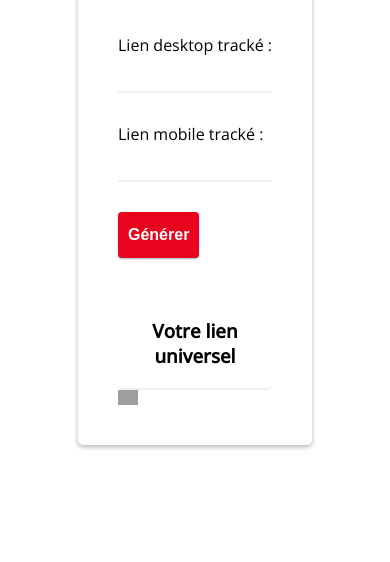
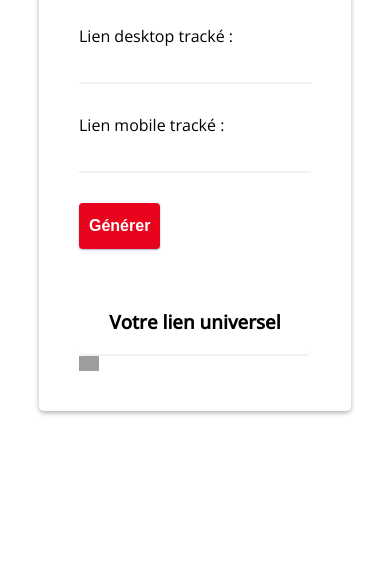
Before and after one commit to CodeurCopieur/generator-universal-link, a plain HTML site: page index.html in a window 390 px wide. Shown: the part 282-844 px from the top of the page. Drawn offline with nearby package versions, Linux system fonts and the light colour scheme; grey boxes are pictures that could not be loaded.

Commit message:
responsive width

```diff
--- a/index.scss
+++ b/index.scss
@@ -16,12 +16,17 @@ body {
   font-family: 'Open Sans', sans-serif;
 }
 
+
+@media only screen and (max-width: 768px)  {
+  .container {
+    width: 80%;
+  }
+}
+
 .container {
   background-color: #fff;
   border-radius: 5px;
   box-shadow: 0 2px 5px rgba(0, 0, 0, .3);
-  //width: 60%;
-  max-width: 60%;
   margin: 0 auto;
   overflow: hidden;
 }
```
Also changed, not shown: index.css.
